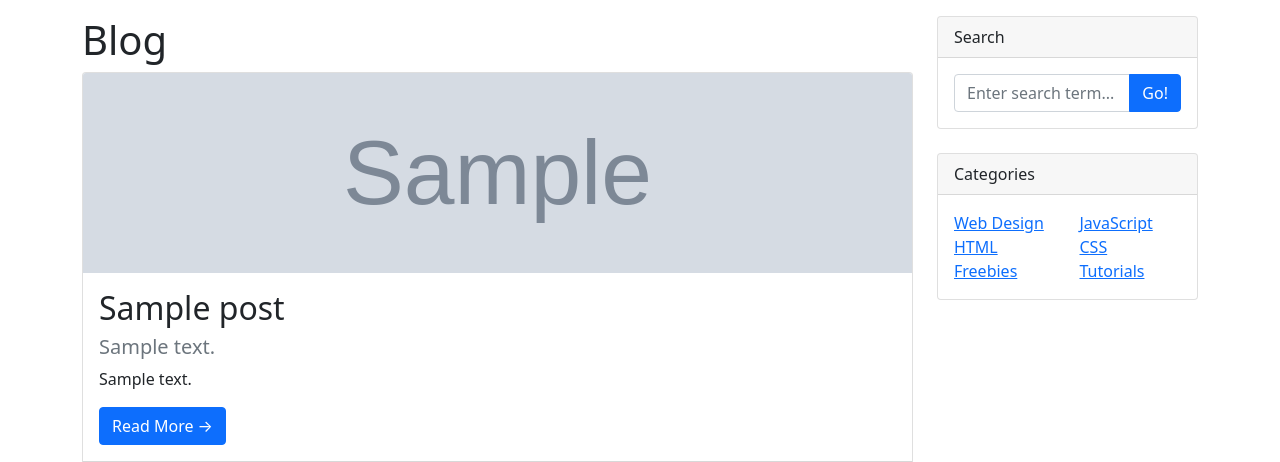
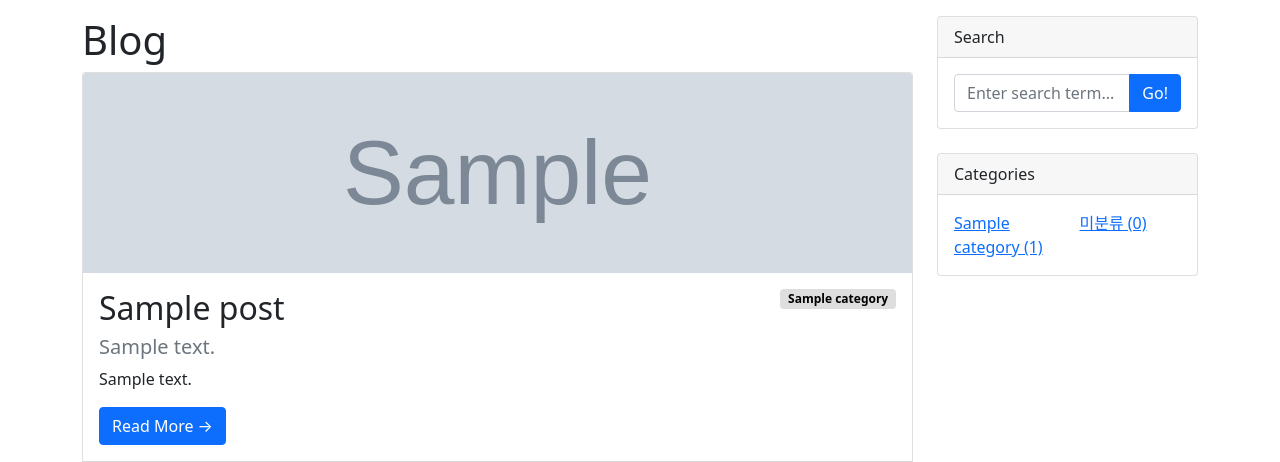
Before and after one commit to haremeat/DjangoBlog, a Django app: page /blog/ in a window 1280 px wide. Shown: the part 68-530 px from the top of the page. Run offline with Django 3.2, Linux system fonts and the light colour scheme; tables that the repository leaves empty hold one stand-in row (values such as "Sample post"); grey boxes marked "Sample" are stand-in pictures; some libraries are stand-ins or nearby versions.

Commit message:
포스트 목록 페이지에 카테고리 추가하기

```diff
--- a/blog/static/blog/css/blog-post.css
+++ b/blog/static/blog/css/blog-post.css
@@ -13,3 +13,12 @@ nav {
 nav a {
     color: gold;
 }
+
+.float-right {
+    float: right;
+}
+
+.category-badge {
+    background-color: #dedede;
+    color: black !important;
+}
--- a/blog/templates/blog/base.html
+++ b/blog/templates/blog/base.html
@@ -31,22 +31,20 @@
             </div>
 
             <!-- Categories widget-->
-            <div class="card mb-4">
+            <div class="card mb-4" id="categories-card">
                 <div class="card-header">Categories</div>
                 <div class="card-body">
                     <div class="row">
                         <div class="col-sm-6">
                             <ul class="list-unstyled mb-0">
-                                <li><a href="#!">Web Design</a></li>
-                                <li><a href="#!">HTML</a></li>
-                                <li><a href="#!">Freebies</a></li>
+                                {% for category in categories %}
+                                <li><a href="{{ category.get_absolute_url }}">{{ category }} ({{ category.post_set.count }})</a></li>
+                                {% endfor %}
                             </ul>
                         </div>
                         <div class="col-sm-6">
                             <ul class="list-unstyled mb-0">
-                                <li><a href="#!">JavaScript</a></li>
-                                <li><a href="#!">CSS</a></li>
-                                <li><a href="#!">Tutorials</a></li>
+                                <li><a href="/blog/category/no_category">미분류 ({{ no_category_post_count }})</a></li>
                             </ul>
                         </div>
                     </div>
--- a/blog/templates/blog/post_list.html
+++ b/blog/templates/blog/post_list.html
@@ -6,13 +6,18 @@
     {% if post_list.exists %}
 
     {% for p in post_list %}
-    <div class="card mb-4">
+    <div class="card mb-4" id="post-{{ p.pk }}">
         {% if p.head_image %}
         <img src="{{ p.head_image.url }}" alt="Card img cap" class="card-img-top head-img">
         {% else %}
         <img src="https://picsum.photos/seed/{{ p.id }}/800/200" alt="Card img cap" class="card-img-top">
         {% endif %}
         <div class="card-body">
+            {% if p.category %}
+                <span class="badge badge-secondary float-right category-badge">{{ p.category }}</span>
+            {% else %}
+                <span class="badge badge-secondary float-right category-badge">미분류</span>
+            {% endif %}
             <h2 class="card-title">{{ p.title }}</h2>
             {% if p.hook_text %}
             <h5 class="text-muted">{{ p.hook_text }}</h5>
--- a/blog/views.py
+++ b/blog/views.py
@@ -1,11 +1,19 @@
 from django.shortcuts import render
 from .models import Post
 from django.views.generic import ListView, DetailView
+from .models import Post, Category
 
 class PostList(ListView):
     model = Post
     ordering = '-pk'  # pk값이 작은 순서대로 보여줘라
     # template_name = 'blog/post_list.html'
+
+    def get_context_data(self, *, object_list=None, **kwargs):
+        context = super(PostList, self).get_context_data()
+        context['categories'] = Category.objects.all()
+        context['no_category_post_count'] = Post.objects.filter(category=None).count()
+
+        return context
 
 class PostDetail(DetailView):
     model = Post
```
Also changed, not shown: blog/tests.py (+11 -0 lines).
